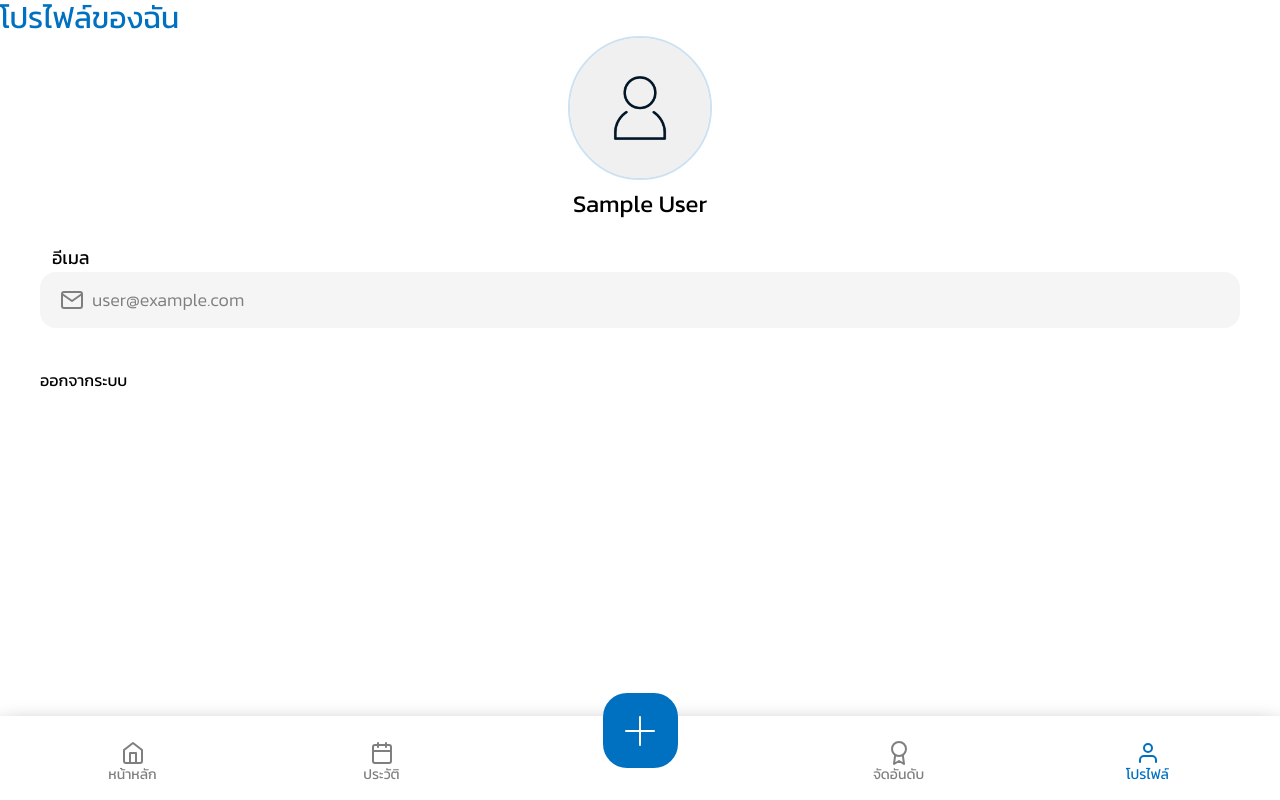
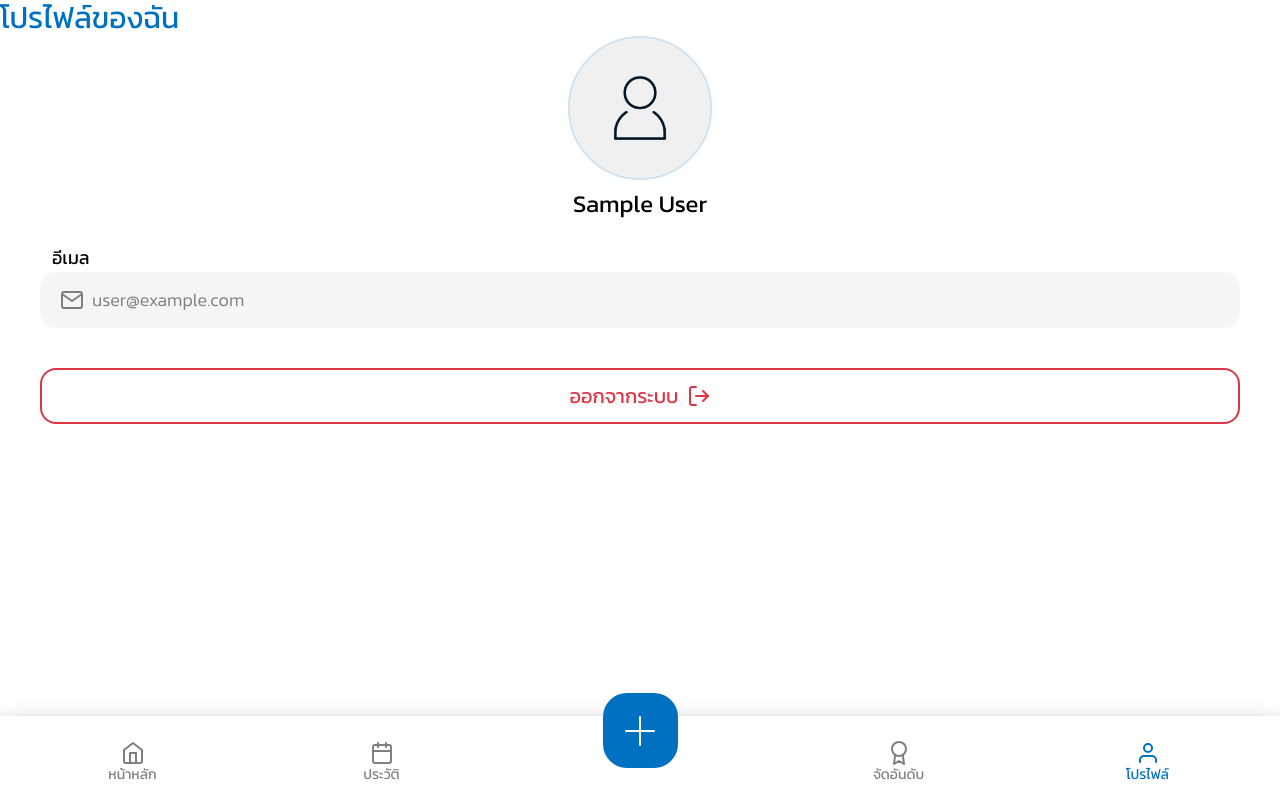
Before and after one commit to guniism/ube-fit-challenge, a Next.js app: page /profile in a window 1280 px wide. Built offline with nearby package versions, Linux system fonts and the light colour scheme; no server answers; sample sign-in values are in the browser's storage.

Commit message:
Create signout button

```diff
--- a/app/components/signoutbtn.tsx
+++ b/app/components/signoutbtn.tsx
@@ -1,10 +1,19 @@
 "use client"
 import { signOut } from "next-auth/react"
-
+import Image from "next/image"
 export default function SignOutBtn(){
     return(
         <div>
-            <button onClick={() => signOut()}>ออกจากระบบ</button>
+            <button className="border-2 border-red w-full rounded-2xl h-14  text-red flex flex-row justify-center items-center" onClick={() => signOut()}>
+                <div className="mr-1 text-xl font-normal">ออกจากระบบ</div>
+                <Image
+                    height="24"
+                    width="24"
+                    src={`/assets/icons/logout-red.svg`}
+                    alt={`signout icon`}
+                    className="ml-1"
+                />
+            </button>
         </div>
     )
 }
```
